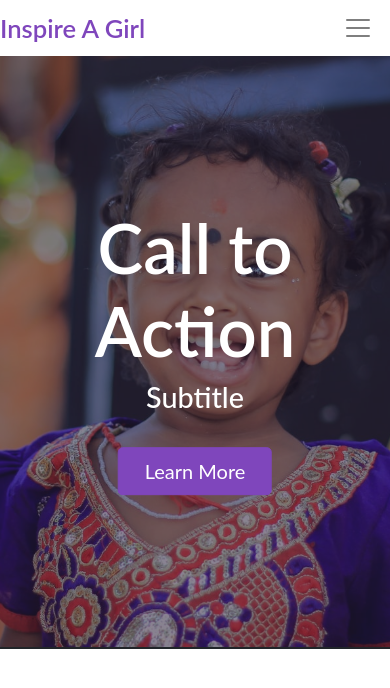
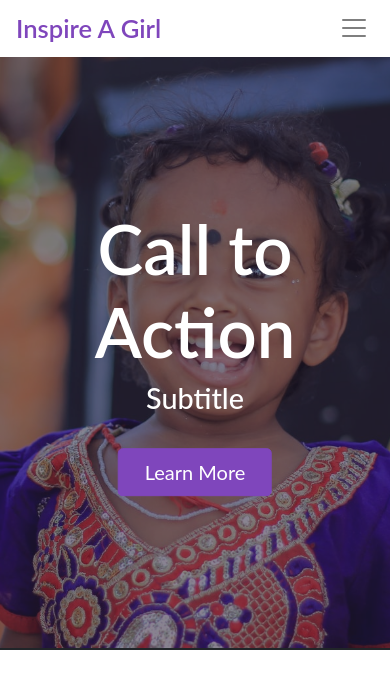
Before and after one commit to ShiromMakkad/InspireAGirl, a React (Create React App) app: page / in a window 390 px wide. Shown: the top 688 px of the page. Built offline with nearby package versions, Linux system fonts and the light colour scheme.

Commit message:
Added Padding to the Toggle Nav and Brand Name in Mobile

```diff
--- a/src/scss/Navbar.scss
+++ b/src/scss/Navbar.scss
@@ -19,12 +19,12 @@
 // This will make them extend to the bottom of the navbar. Now I just have to add coloring
 html {
   //These two margins are set to adding padding in the mobile view. I use margin because padding causes a weird bug where the navigation animation gets removed.
-  #title {
+  #brandName {
     margin: 0.5rem 1rem !important;
   }
 
   .navbar-toggler-icon {
-    margin: 0.5rem 0.25rem !important;
+    margin: 0.5rem 0.5rem !important;
   }
 
   //Adds padding to the page navigation buttons
```
